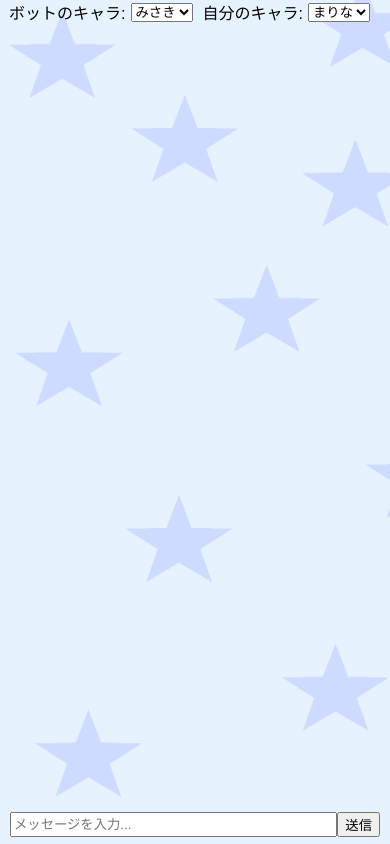
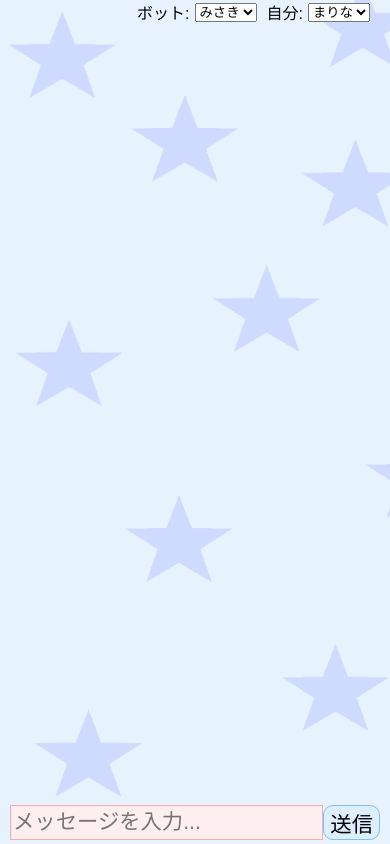
Before and after one commit to shellyln/go-roleplay-chatbot, a plain HTML site: page static/index.html in a window 390 px wide. Drawn offline with Linux system fonts and the light colour scheme.

Commit message:
Fix styles

```diff
--- a/static/index.html
+++ b/static/index.html
@@ -8,11 +8,11 @@
 </head>
 <body>
     <div class="settings">
-        <label>ボットのキャラ:</label>
+        <label>ボット:</label>
         <select id="bot-character">
             <!-- キャラクターリストをここに追加 -->
         </select>
-        <label>自分のキャラ:</label>
+        <label>自分:</label>
         <select id="my-character">
             <!-- キャラクターリストをここに追加 -->
         </select>
@@ -22,8 +22,8 @@
     </div>
 
     <div class="message-area">
-        <input type="text" id="message" placeholder="メッセージを入力..." style="flex-grow: 2;">
-        <button id="send-button" onclick="sendMessage()">送信</button>
+        <input class="message-text" type="text" id="message" placeholder="メッセージを入力...">
+        <button class="message-send" id="send-button" onclick="sendMessage()">送信</button>
     </div>
 
     <script src="script.js"></script>
--- a/static/styles.css
+++ b/static/styles.css
@@ -9,6 +9,8 @@ body {
     display: flex;
     flex-direction: column;
     height: 100vh;
+    height: 100svh;
+    height: 100dvh;
 
     --sb-track-color: #232E33;
     --sb-thumb-color: #ff7f7f;
@@ -60,6 +62,8 @@ body {
     padding: 10px;
     overflow-y: auto;
     height: calc(100vh - 80px);
+    height: calc(100svh - 80px);
+    height: calc(100dvh - 80px);
 }
 
 .row {
@@ -154,3 +158,48 @@ body {
     display: flex;
     padding: 4px 10px;
 }
+
+.message-text {
+    flex-grow: 1;
+    background-color: #ffeeee;
+    outline: none !important;
+    border: 1px solid #ffaaaa;
+    font-size: 16pt;
+}
+
+.message-text:focus {
+    outline: none !important;
+    border: 1px solid #ff7f7f;
+    box-shadow: 0 0 2px #ff7f7f;
+}
+
+.message-send {
+    outline: none !important;
+    border: 1px solid #7fbdff;
+    font-size: 16pt;
+    border-radius: 10px;
+    background-color: #ddefff;
+}
+
+.message-send:hover {
+    border: 1px solid #7fbdff;
+    box-shadow: 0 0 2px #7fbdff;
+}
+
+.message-send:active {
+    background-color: #ffaaaa;
+    border: 1px solid #ff7f7f;
+    box-shadow: 0 0 2px #ff7f7f;
+}
+
+@media (max-width: 599px) {
+    .message-text {
+        font-size: 16pt;
+        width: 100px;
+    }
+
+    .message-send {
+        white-space: nowrap;
+        font-size: 16pt;
+    }
+}
```
